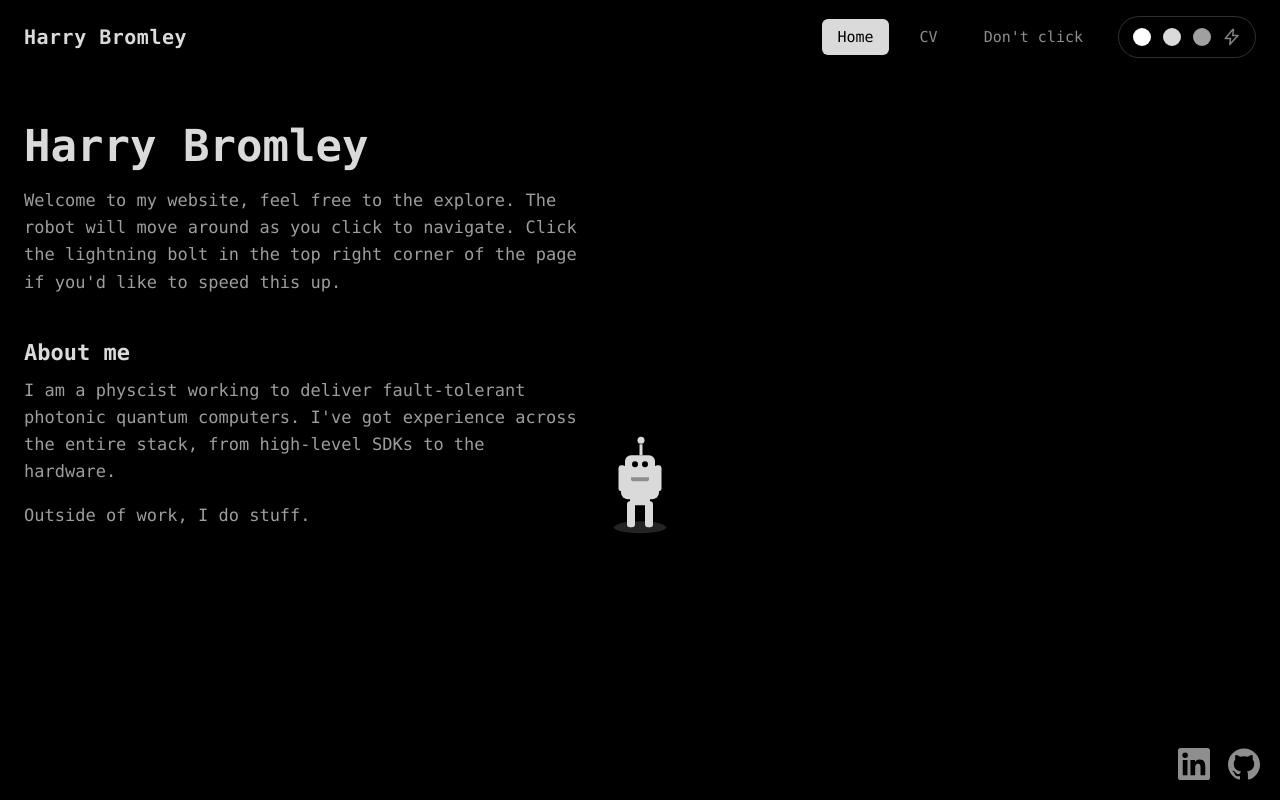
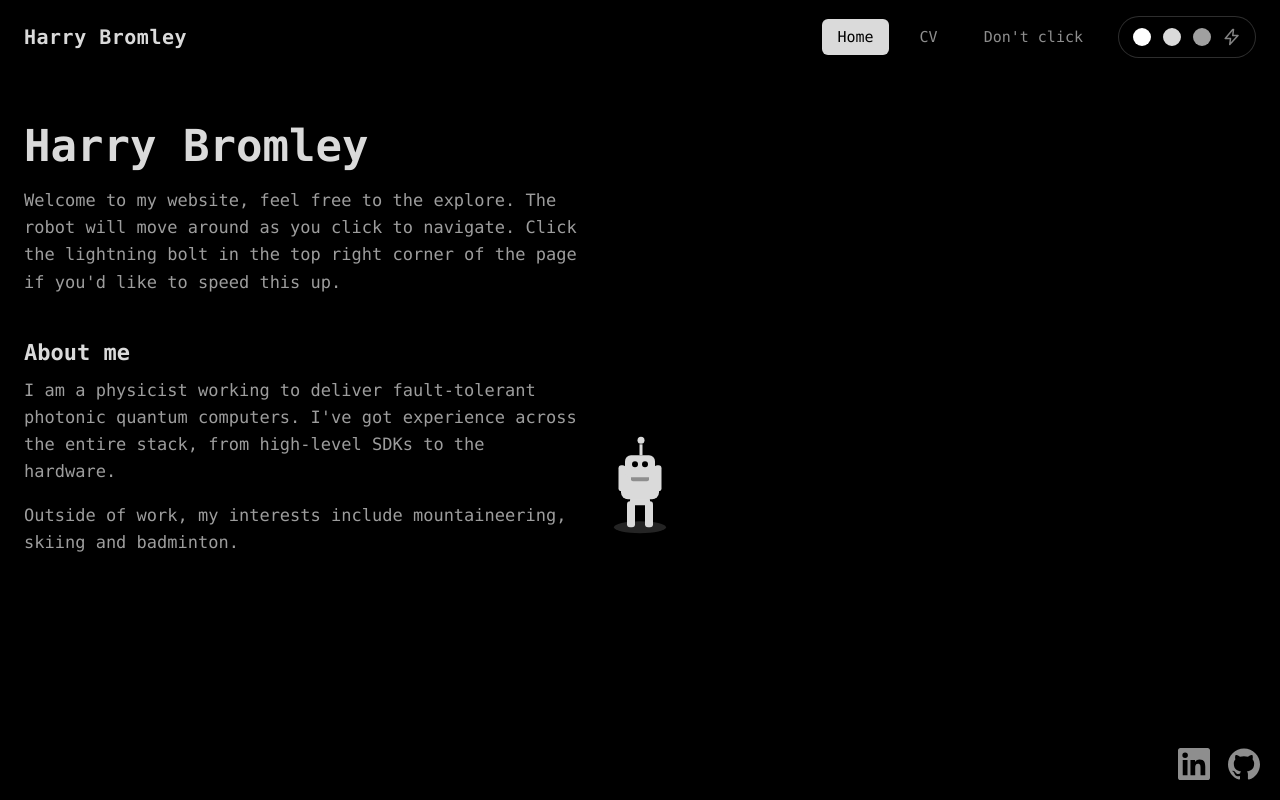
Before and after one commit to Harry1412/website, a React (Vite) app: page / in a window 1280 px wide. Built offline with nearby package versions, Linux system fonts and the light colour scheme.

Commit message:
Added role description + expanded about me

```diff
--- a/src/pages/CVPage.jsx
+++ b/src/pages/CVPage.jsx
@@ -1,11 +1,21 @@
 const EXPERIENCES = [
   {
+    title: 'Aegiq • Quantum Software Engineer',
+    description: `Architected Aegiq's software stack for its first generation
+      quantum computing system. Built various aspects including the Lightworks
+      SDK, and a custom compiler. Implemented code for tomography, and improved
+      system performance through AI-assisted calibration.`,
+  },
+  {
     title: 'Aegiq • Various Roles',
-    description: `TODO: Add description (may split into multiple roles.)`,
+    description: `Built a component library for Aegiq's single photon sources,
+      later expanded responsibility to include aspects of quantum computing
+      theory and near term application development.`,
   },
   {
     title: 'University of St. Andrews • Theoretical Physics (MPhys)',
-      description: `TODO: Add key modules & final year project.`,
+      description: `First-Class Honors Degree. Final year project on simulating
+        quantum light pulses in nonlinear optical networks.`,
   },
 ]
 
@@ -16,8 +26,11 @@ const SKILLS = [
   'Python',
   'Git',
   'Git{Hub,Lab} & CI/CD',
+  'Quantum Computing',
+  'Quantum Tomography',
   'Rust',
   'Julia',
+  'Photonic FDTD Simulation',
 ]
 
 export default function CVPage() {
--- a/src/pages/HomePage.jsx
+++ b/src/pages/HomePage.jsx
@@ -10,12 +10,13 @@ export default function HomePage() {
       <div className="home-about">
         <h2>About me</h2>
         <p>
-          I am a physcist working to deliver fault-tolerant photonic quantum
+          I am a physicist working to deliver fault-tolerant photonic quantum
           computers. I've got experience across the entire stack, from
           high-level SDKs to the hardware.
         </p>
         <p>
-          Outside of work, I do stuff.
+          Outside of work, my interests include mountaineering, skiing and
+          badminton.
         </p>
       </div>
     </section>
```
